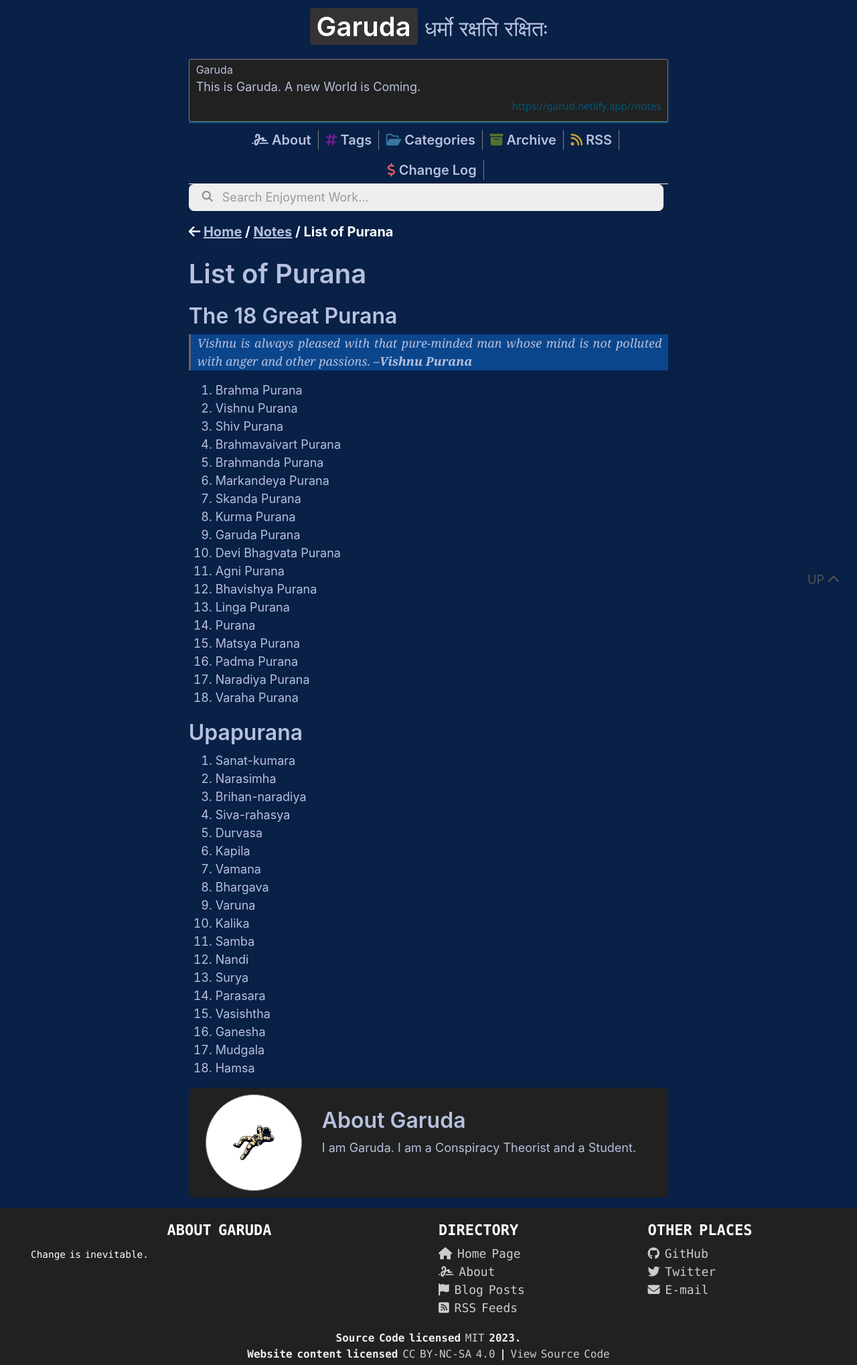
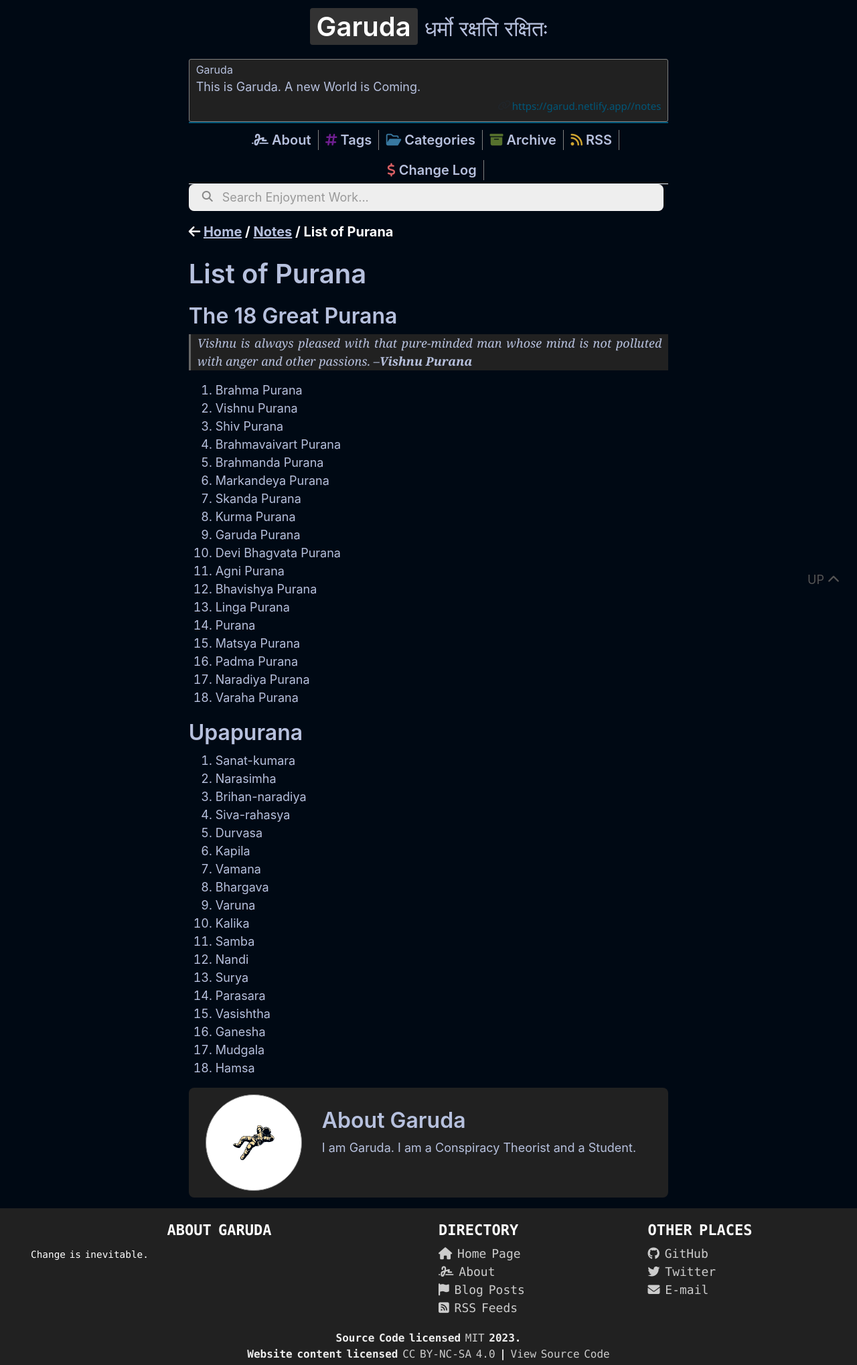
Before and after one commit to stardoom4/blog, a Jekyll site: the page built from _notes/List-of-Purana.md, in a window 1280 px wide. Shown: the whole page at 67% size. Built offline with Jekyll 4.4.1, drawn with Linux system fonts in a browser that asks for light colours; nearby versions of some CDN libraries.

Commit message:
Update style.css

```diff
--- a/assets/css/style.css
+++ b/assets/css/style.css
@@ -15,7 +15,7 @@ body {
   font-family: Inter, "Segoe UI", Roboto, Oxygen, Cantarell, "Open Sans", "Helvetica Neue", Ubuntu, sans-serif;
   min-height: 450px;
   counter-reset: sidenote-counter;
-  background: #092047;
+  background: #000914;
 }
 
 .box {
@@ -116,7 +116,7 @@ blockquote {
   border-left: 3px #666 solid;
   font-style: italic;
   font-family: Georgia, serif;
-  background: #0b468c;
+  background: #212121;
 }
 
 blockquote p {
```
